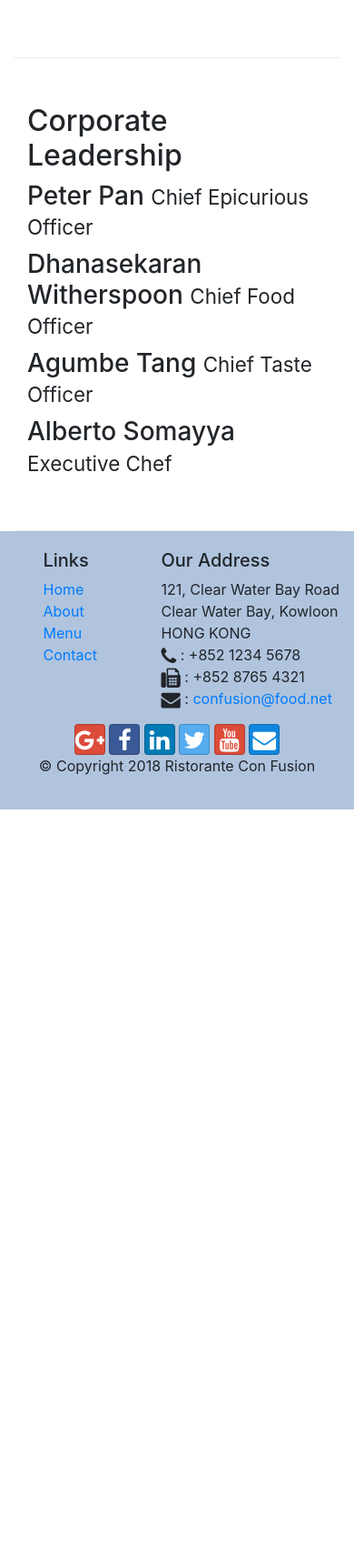
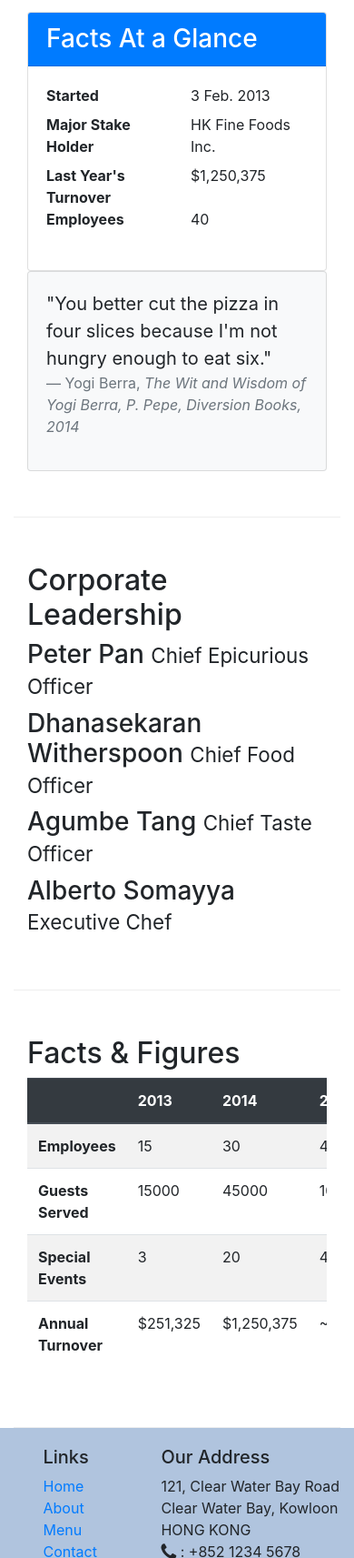
Before and after one commit to ayushjain0996/conFusion, a website: page aboutus.html in a window 390 px wide. Shown: the part 1036-2749 px from the top of the page at 91% size. Before the commit the page ends 1926 px from the top, so only its background shows below. Drawn offline with nearby package versions, Linux system fonts and the light colour scheme.

Commit message:
Tables and Cards

```diff
--- a/aboutus.html
+++ b/aboutus.html
@@ -65,7 +65,32 @@
                 <p>Started in 2010, Ristorante con Fusion quickly established itself as a culinary icon par excellence in Hong Kong. With its unique brand of world fusion cuisine that can be found nowhere else, it enjoys patronage from the A-list clientele in Hong Kong.  Featuring four of the best three-star Michelin chefs in the world, you never know what will arrive on your plate the next time you visit us.</p>
                 <p>The restaurant traces its humble beginnings to <em>The Frying Pan</em>, a successful chain started by our CEO, Mr. Peter Pan, that featured for the first time the world's best cuisines in a pan.</p>
             </div>
-            <div class="col-12 col-sm">
+            <div class="col-12 col-sm-6">
+                <div class="card">
+                    <h3 class="card-header bg-primary text-white">Facts At a Glance</h3>
+                    <div class="card-body">
+                        <dl class="row">
+                            <dt class="col-6">Started</dt>
+                            <dd class="col-6">3 Feb. 2013</dd>
+                            <dt class="col-6">Major Stake Holder</dt>
+                            <dd class="col-6">HK Fine Foods Inc.</dd>
+                            <dt class="col-6">Last Year's Turnover</dt>
+                            <dd class="col-6">$1,250,375</dd>
+                            <dt class="col-6">Employees</dt>
+                            <dd class="col-6">40</dd>
+                        </dl>
+                    </div>
+                </div>
+            </div>
+            <div class="col-12">
+                <div class="card card-body bg-light">
+                    <blockquote class="blockquote">
+                        <p class="mb-0">"You better cut the pizza in four slices because I'm not hungry enough to eat six."</p>
+                        <footer class="blockquote-footer">Yogi Berra,
+                            <cite title="Source Title">The Wit and Wisdom of Yogi Berra, P. Pepe, Diversion Books, 2014</cite>
+                        </footer>
+                    </blockquote>
+                </div>
             </div>
         </div>
 
@@ -83,7 +108,50 @@
                 <p class="d-none d-sm-block">Award winning three-star Michelin chef with wide International experience having worked closely with whos-who in the culinary world, he specializes in creating mouthwatering Indo-Italian fusion experiences. He says, <em>Put together the cuisines from the two craziest cultures, and you get a winning hit! Amma Mia!</em></p>
             </div>
        </div>
-
+       <div class="row row-content">
+            <div class="col-12 col-sm-9">
+                <h2>Facts &amp; Figures</h2>
+                <div class="table-responsive">
+                    <table class="table table-striped">
+                        <thead class="thead-dark">
+                            <tr>
+                                <th>&nbsp;</th>
+                                <th>2013</th>
+                                <th>2014</th>
+                                <th>2015</th>
+                            </tr>
+                        </thead>
+                        <tbody>
+                            <tr>
+                                <th>Employees</th>
+                                <td>15</td>
+                                <td>30</td>
+                                <td>40</td>
+                            </tr>
+                            <tr>
+                                <th>Guests Served</th>
+                                <td>15000</td>
+                                <td>45000</td>
+                                <td>100,000</td>
+                            </tr>
+                            <tr>
+                                <th>Special Events</th>
+                                <td>3</td>
+                                <td>20</td>
+                                <td>45</td>
+                            </tr>
+                            <tr>
+                                <th>Annual Turnover</th>
+                                <td>$251,325</td>
+                                <td>$1,250,375</td>
+                                <td>~$3,000,000</td>
+                            </tr>
+                        </tbody>
+                    </table>
+                </div>
+            </div>
+            <div class="col-12 col-sm-3"></div>
+       </div>
     </div>
 
     <footer class="footer">
```
